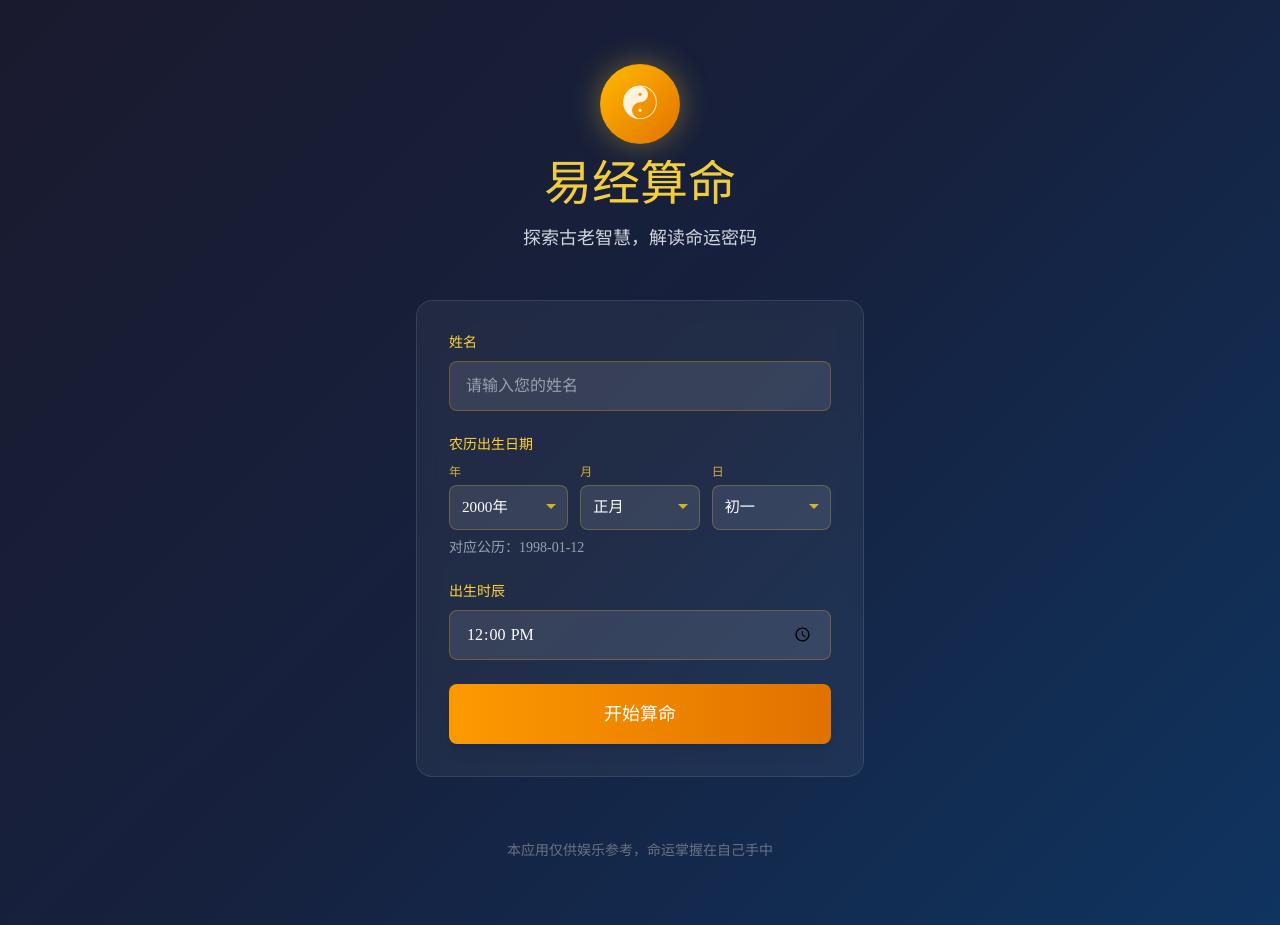
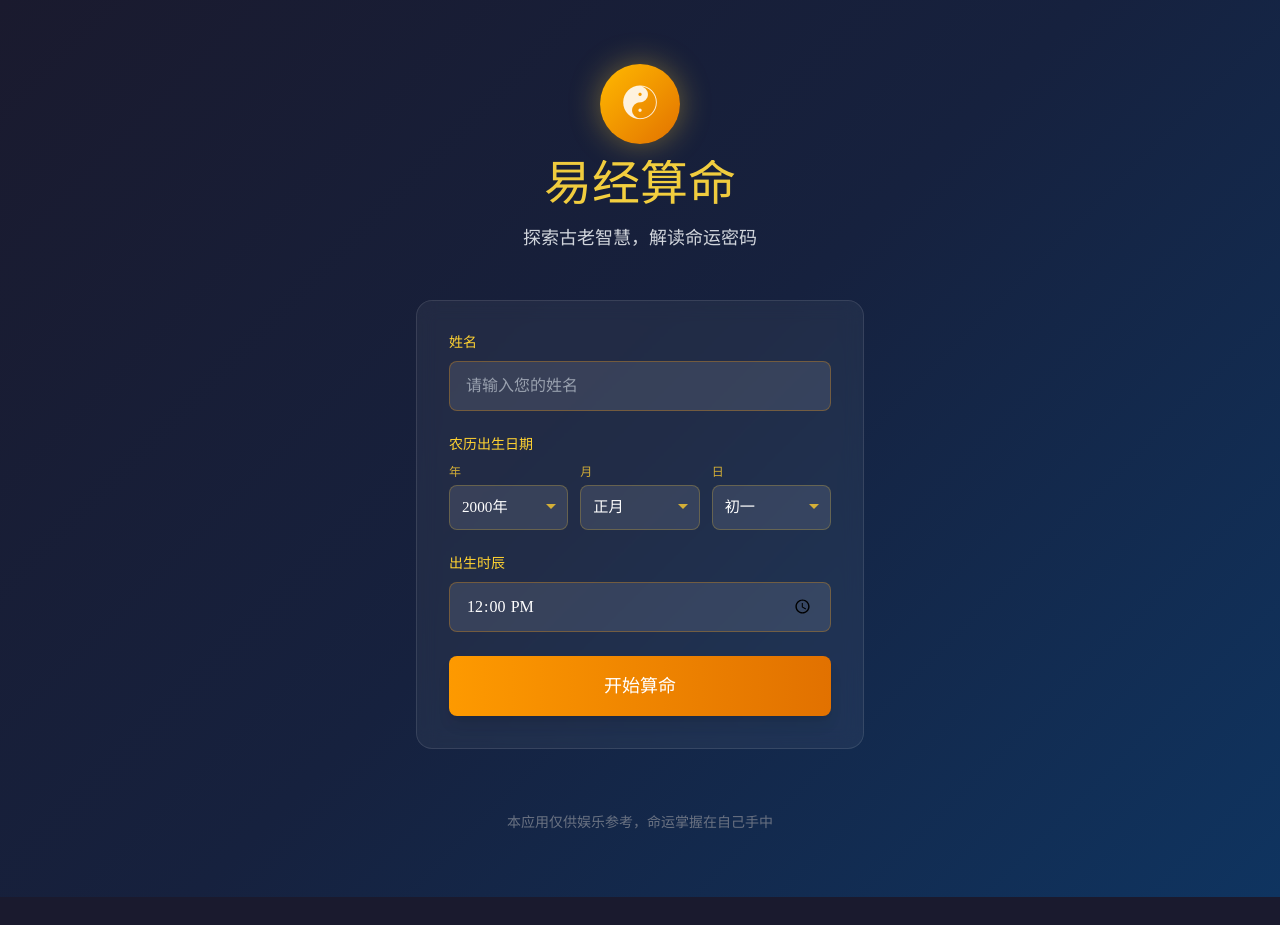
Before and after one commit to zhaorichy/yijing-fortune, a React (Vite) app: page / in a window 1280 px wide. After the commit the page ends 897 px from the top, so only its background shows below. Built offline with nearby package versions, Linux system fonts and the light colour scheme.

Commit message:
Remove solar date display, use only lunar date in prompt

```diff
--- a/src/App.tsx
+++ b/src/App.tsx
@@ -476,11 +476,6 @@ ${userName}，您的五行属${elements.wuxing}，得${mainGua.name}卦，整体
                 value={lunarDate}
                 onChange={handleLunarDateChange}
               />
-              {lunarDate && (
-                <p className="text-gray-400 text-sm mt-2">
-                  对应公历：{lunarDate.solarDate}
-                </p>
-              )}
             </div>
 
             <div>
@@ -531,7 +526,6 @@ ${userName}，您的五行属${elements.wuxing}，得${mainGua.name}卦，整体
                 <p className="text-xl font-bold text-amber-400">
                   {lunarDate?.year}年{lunarDate?.isLeap ? '闰' : ''}{lunarDate?.month ? ['正','二','三','四','五','六','七','八','九','十','冬','腊'][lunarDate.month - 1] : ''}月{lunarDate?.day ? ['初一','初二','初三','初四','初五','初六','初七','初八','初九','初十','十一','十二','十三','十四','十五','十六','十七','十八','十九','二十','廿一','廿二','廿三','廿四','廿五','廿六','廿七','廿八','廿九','三十'][lunarDate.day - 1] : ''}
                 </p>
-                <p className="text-gray-400 text-sm mt-1">公历：{lunarDate?.solarDate}</p>
               </div>
             </div>
           </div>
```
